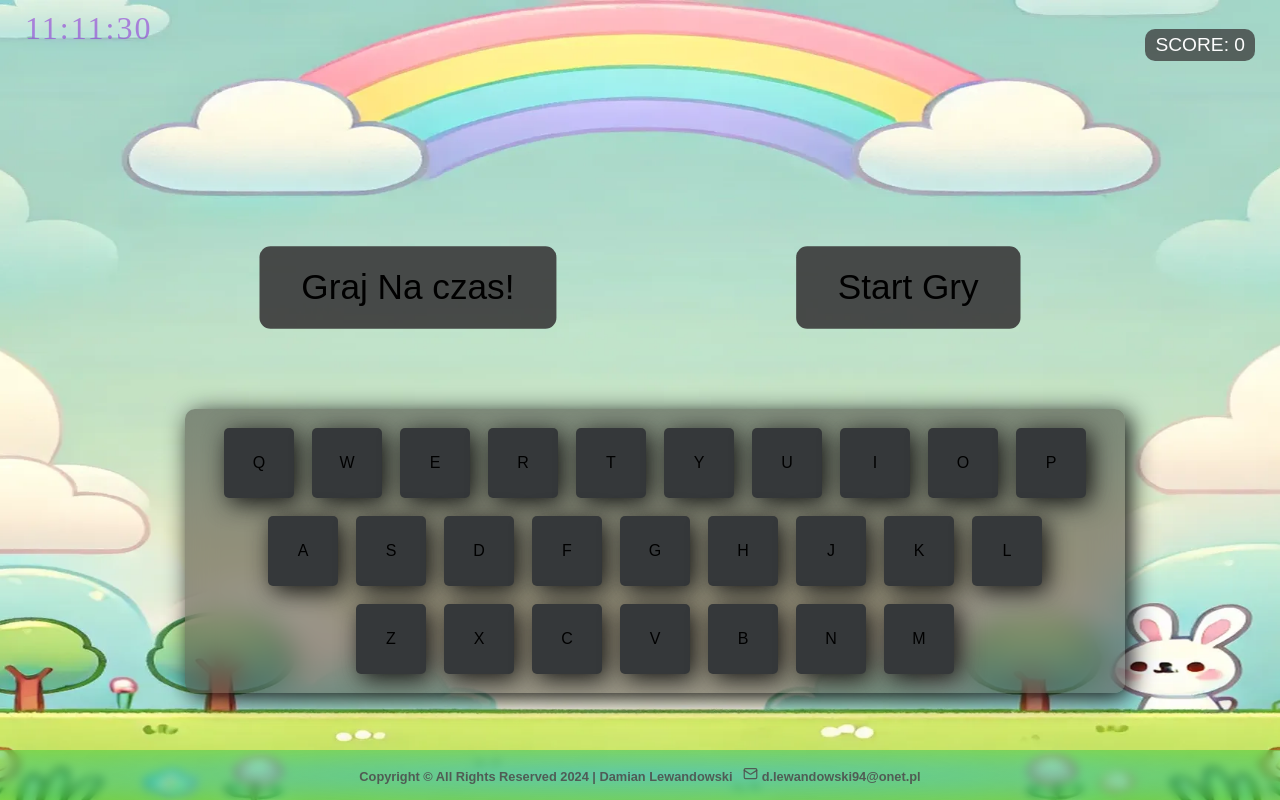
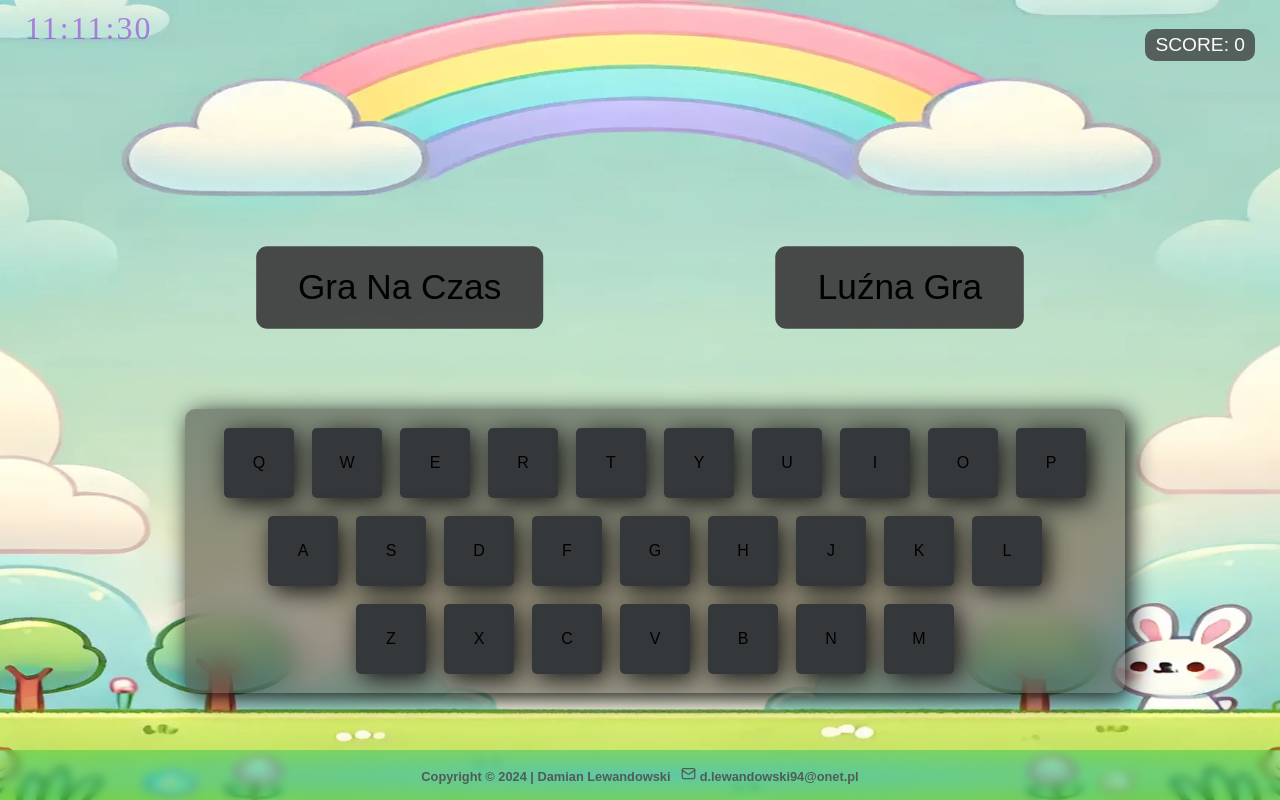
Before and after one commit to dalewandowski/RandomLetterApp, a React (Vite) app: page / in a window 1280 px wide. Built offline with nearby package versions, Linux system fonts and the light colour scheme; a web font is replaced by a local one.

Commit message:
add reset button & fix functions for challenge

```diff
--- a/src/App.jsx
+++ b/src/App.jsx
@@ -1,14 +1,10 @@
-import Footer from "./Components/Footer/Footer.jsx";
 import RandomLetter from "./Components/RandomLetter/RandomLetter.jsx";
-import DigitalClock from "./Components/Clock/DigitalClock.jsx";
 
 import "/app.css";
 function App() {
   return (
     <>
-      <DigitalClock />
       <RandomLetter />
-      <Footer />
     </>
   );
 }
--- a/src/Components/Challenge/Challenge.jsx
+++ /dev/null
@@ -1,17 +0,0 @@
-export default function Challenge({
-  handleStartChallenge,
-  timeLeft,
-  className,
-}) {
-  return (
-    <>
-      <button
-        onClick={handleStartChallenge}
-        type="button"
-        className={className}
-      >
-        Graj Na czas!
-      </button>
-    </>
-  );
-}
--- a/src/Components/Footer/Footer.jsx
+++ b/src/Components/Footer/Footer.jsx
@@ -5,8 +5,8 @@ function Footer() {
   return (
     <footer className={style.footer}>
       <p className={style.textFooter}>
-        Copyright &copy; All Rights Reserved {new Date().getFullYear()} | Damian
-        Lewandowski &nbsp;&nbsp;
+        Copyright &copy; {new Date().getFullYear()} | Damian Lewandowski
+        &nbsp;&nbsp;
         <Mail size={15} /> d.lewandowski94@onet.pl{" "}
       </p>
     </footer>
--- a/src/Components/Keyboard/Keyboard.jsx
+++ b/src/Components/Keyboard/Keyboard.jsx
@@ -2,7 +2,7 @@ import { useState } from "react";
 import style from "./keyboard.module.css";
 import { motion } from "motion/react";
 
-function Keyboard({ randomLetter, isGameStarted, onClick }) {
+function Keyboard({ randomLetter, onClick }) {
   const [rows, setRows] = useState([
     ["q", "w", "e", "r", "t", "y", "u", "i", "o", "p"],
     ["a", "s", "d", "f", "g", "h", "j", "k", "l"],
@@ -23,7 +23,7 @@ function Keyboard({ randomLetter, isGameStarted, onClick }) {
               <button
                 onClick={() => onClick(letter)}
                 style={
-                  randomLetter === letter.toUpperCase() && isGameStarted
+                  randomLetter === letter.toUpperCase()
                     ? { backgroundColor: "orange" }
                     : {}
                 }
--- a/src/Components/RandomLetter/RandomLetter.jsx
+++ b/src/Components/RandomLetter/RandomLetter.jsx
@@ -1,67 +1,63 @@
-import { useState, useEffect, useRef } from "react";
+import { useState, useEffect } from "react";
+import { motion, AnimatePresence } from "motion/react";
+import style from "./randomLetter.module.css";
+// import components
 import Keyboard from "../Keyboard/Keyboard";
-import style from "./randomLetter.module.css";
+import DigitalClock from "../Clock/DigitalClock";
+import Footer from "../Footer/Footer";
+
+// import functions
 import startGame from "../../Functional/startGame";
 import getRandomLetter from "../../Functional/getRandomLetter";
 import playSound from "../../Functional/playSound";
-import { motion, AnimatePresence } from "motion/react";
-import Challenge from "../Challenge/Challenge";
+import intervalsForChallenge from "../../Functional/intervalsForChallenge";
 
 function RandomLetter() {
   const [randomLetter, setRandomLetter] = useState("");
-  const [isGameStarted, setIsGameStarted] = useState(false);
   const [score, setScore] = useState(0);
+  const [isIncorrect, setIsIncorrect] = useState(false);
   const [isCorrect, setIsCorrect] = useState(false);
-  const [isIncorrect, setIsIncorrect] = useState(false);
   const [answerColor, setAnswerColor] = useState("");
+  const [gameType, setGameType] = useState(null);
+  const [timeInterval, setTimeInterval] = useState(10000);
+  const [timeLeft, setTimeLeft] = useState(10000);
 
-  const [timeInterval, setTimeInterval] = useState(10000);
-  const [timeLeft, setTimeLeft] = useState(timeInterval);
-  const [isChallangeStarted, setIsChallangeStarted] = useState(true);
-
+  // sounds for correct and incorrect answers
   const correctSound = new Audio("../sounds/correct.mp3");
   const incorrectSound = new Audio("../sounds/incorrect.mp3");
 
-  // Ref to store the interval ID for changing the letter
-  const letterChangeInterval = useRef(null);
-
-  /////// Start Game //////
+  // function to start game and reset variables, without challenge
   function handleGameStart() {
-    startGame(
-      setIsGameStarted,
-      setScore,
-      setRandomLetter,
-      setIsChallangeStarted
-    );
+    startGame(setScore, setRandomLetter);
+    setGameType("normal");
   }
 
-  ///// Reset and start the letter change interval /////
-  function startLetterChangeInterval() {
-    // Clear any existing interval
-    if (letterChangeInterval.current) {
-      clearInterval(letterChangeInterval.current);
+  // function to start challenge gameType
+  function handleStartChallenge() {
+    startGame(setScore, setRandomLetter);
+    setTimeInterval(10000);
+    setGameType("challenge");
+    setTimeLeft(10000);
   }
 
-    // Start a new interval
-    letterChangeInterval.current = setInterval(() => {
-      getRandomLetter(setRandomLetter);
-    }, timeInterval);
+  function resetGame() {
+    setGameType(null);
+    setScore(0);
+    setRandomLetter("");
+    setTimeInterval(10000);
   }
 
-  ///// onClick function //////
+  //function to handle click on letter
   function handleClickLetter(letter) {
-    if (isGameStarted) {
+    if (gameType === "normal" || gameType === "challenge") {
       if (letter.toUpperCase() === randomLetter) {
         playSound(true, correctSound, incorrectSound);
-        setIsCorrect(true);
+
         setIsIncorrect(false);
         setScore((prevScore) => prevScore + 1);
         setAnswerColor("");
         getRandomLetter(setRandomLetter);
-
-        // Reset time and interval
-        setTimeLeft(timeInterval);
-        startLetterChangeInterval();
+        setTimeLeft(timeInterval); // Reset czasu
       } else {
         playSound(false, correctSound, incorrectSound);
         setIsIncorrect(true);
@@ -71,136 +67,150 @@ function RandomLetter() {
     }
   }
 
-  /////////function for keyboard //////
+  // useEffect for keyup event
   useEffect(() => {
     const handleKeyup = (e) => {
-      if (isGameStarted && e.key.toUpperCase() === randomLetter) {
+      if (
+        (gameType === "normal" && gameType === "challenge") ||
+        e.key.toUpperCase() === randomLetter
+      ) {
         playSound(true, correctSound, incorrectSound);
-        setIsCorrect(true);
         setIsIncorrect(false);
+
         setScore((prevScore) => prevScore + 1);
         setAnswerColor("");
         getRandomLetter(setRandomLetter);
-
-        // Reset time and interval
-        setTimeLeft(timeInterval);
-        startLetterChangeInterval();
-      } else if (isGameStarted) {
+        setTimeLeft(timeInterval); // Reset czasu
+      } else {
         playSound(false, correctSound, incorrectSound);
-        setIsCorrect(false);
+        setIsIncorrect(true);
         setScore((prevScore) => prevScore - 1);
-        setIsIncorrect(true);
         setAnswerColor("red");
       }
     };
+
     window.addEventListener("keyup", handleKeyup);
     return () => {
       window.removeEventListener("keyup", handleKeyup);
     };
-  }, [randomLetter]);
+  }, [randomLetter, gameType, timeInterval]);
 
-  function handleStartChallenge() {
-    setIsGameStarted(true);
-    setIsChallangeStarted(true);
-
-    setTimeInterval(10000); // Reset czasu
-    setScore(0); // Reset wyniku
-    getRandomLetter(setRandomLetter); // Wybierz pierwszą literę
-
-    // Start the interval
-    startLetterChangeInterval();
-  }
-
-  useEffect(() => {
-    if (!isGameStarted) return;
-    else if (isChallangeStarted) {
-      // Start the interval when the challenge begins
-      startLetterChangeInterval();
-      return () => {
-        if (letterChangeInterval.current) {
-          clearInterval(letterChangeInterval.current);
-        }
-      };
-    }
-  }, [isChallangeStarted, isGameStarted, timeInterval]);
-
-  ///////// Skracanie czasu co 15 punktów ///////
-  useEffect(() => {
-    if (score > 0 && score % 15 === 0) {
-      setTimeInterval((prevTime) => Math.max(prevTime - 1000, 1000)); // Minimalny czas to 1 sekunda
-    }
-  }, [score]);
-
-  ////// Odliczanie czasu do zmiany litery /////
-  useEffect(() => {
-    if (!isGameStarted) return;
-    if (isChallangeStarted) {
-      const interval = setInterval(() => {
-        setTimeLeft((prevTime) => prevTime - 1000);
-      }, 1000);
-
-      if (timeLeft <= 0) {
-        setTimeLeft(timeInterval);
-      }
-
-      return () => clearInterval(interval);
-    }
-  }, [isChallangeStarted, isGameStarted, timeLeft, timeInterval]);
-
-  useEffect(() => {
-    return () => {
-      // Clear the interval when the component unmounts
-      if (letterChangeInterval.current) {
-        clearInterval(letterChangeInterval.current);
-      }
-    };
-  }, []);
+  // intervals function for challenge
+  intervalsForChallenge(
+    score,
+    setTimeInterval,
+    gameType,
+    setRandomLetter,
+    getRandomLetter,
+    timeInterval,
+    setTimeLeft
+  );
 
   console.log("timeLeft", timeLeft);
   console.log("timeInterval", timeInterval);
+  console.log("gameType", gameType);
 
   return (
-    <main>
-      {isChallangeStarted && isGameStarted ? (
-        <h5 className={style.timeLeft}>
-          Pozostało {timeLeft / 1000} sekund do zmiany litery
-        </h5>
+    <>
+      <header>
+        <DigitalClock />
+        {gameType != null ? (
+          <motion.button
+            initial={{ scale: 1 }}
+            animate={{ scale: [1, 1.1, 1] }}
+            transition={{
+              duration: 1,
+              easing: "easeIn",
+              repeat: Infinity,
+            }}
+            className={style.resetButton}
+            onClick={resetGame}
+          >
+            RESET
+          </motion.button>
         ) : (
           ""
         )}
-      <div>
+      </header>
+      <main>
+        {gameType === "challenge" ? (
+          <h2 className={style.timeLeft}>
+            Pozostało{" "}
+            <AnimatePresence mode="popLayout">
+              <motion.span
+                key={timeLeft}
+                transition={{ duration: 1 }}
+                initial={{
+                  opacity: 0,
+                  y: 100,
+                  scale: -1,
+                }}
+                animate={{
+                  opacity: 1,
+                  y: 0,
+                  scale: 2,
+                }}
+                exit={{
+                  opacity: 0,
+                  y: -100,
+                  scale: 1,
+                }}
+                style={
+                  timeLeft <= 3000
+                    ? { color: "red" }
+                    : { color: "rgb(38, 233, 38)" }
+                }
+              >
+                {Math.floor(timeLeft / 1000)}
+              </motion.span>
+            </AnimatePresence>{" "}
+            sekund do zmiany litery
+          </h2>
+        ) : (
+          ""
+        )}
+
         <p className={style.scoreParagraph}>SCORE: {score}</p>
-        <AnimatePresence mode="popLayout">
-          {!isGameStarted ? (
+
+        {gameType === null ? (
           <motion.div
             initial={{ scale: 1 }}
             animate={{ scale: [1, 1.1, 1] }}
-              transition={{ duration: 1, easing: "easeIn", repeat: Infinity }}
-              key={isGameStarted}
+            transition={{
+              duration: 1,
+              easing: "easeIn",
+              repeat: Infinity,
+            }}
             style={{
               display: "flex",
               justifyContent: "center",
-                alignItems: "space-between",
-                perspective: "1000px",
+              alignItems: "space-evenly",
+              perspective: "-1000px",
             }}
           >
-              <Challenge
-                handleStartChallenge={handleStartChallenge}
-                buttonText="Gra na Czas"
-                timeLeft={timeLeft / 1000}
+            <motion.button
+              initial={{ scale: 0 }}
+              animate={{ scale: 1 }}
+              transition={{ duration: 0.2, ease: "linear" }}
+              onClick={handleStartChallenge}
               className={style.startButton}
-              />
+            >
+              Gra Na Czas
+            </motion.button>
+
             <motion.button
+              initial={{ scale: 0 }}
+              animate={{ scale: 1 }}
+              transition={{ duration: 0.2, ease: "linear", delay: 0.2 }}
               className={style.startButton}
               onClick={handleGameStart}
             >
-                Start Gry
+              Luźna Gra
             </motion.button>
           </motion.div>
         ) : (
           <>
             <motion.span
-                key={isGameStarted}
               className={style.randomLetter}
               initial={{ opacity: 0, y: -1000 }}
               animate={{
@@ -215,14 +225,17 @@ function RandomLetter() {
             </motion.span>
           </>
         )}
-        </AnimatePresence>
-      </div>
+
         <Keyboard
           onClick={handleClickLetter}
-        isGameStarted={isGameStarted}
+          isGameStarted={gameType !== null}
           randomLetter={randomLetter}
         />
       </main>
+      <footer>
+        <Footer />
+      </footer>
+    </>
   );
 }
 
--- a/src/Components/RandomLetter/randomLetter.module.css
+++ b/src/Components/RandomLetter/randomLetter.module.css
@@ -16,7 +16,8 @@
   color: red;
 }
 
-.startButton {
+.startButton,
+.resetButton {
   margin: 0 auto;
   display: block;
   font-size: 2rem;
@@ -26,11 +27,23 @@
   margin-bottom: 10vh;
   transition: background-color, box-shadow 0.3s ease-in-out;
 }
-.startButton:hover {
+.startButton:hover,
+.resetButton:hover {
   background-color: #3d3d3dc4;
   box-shadow: 2px 2px 25px rgb(3, 3, 3);
 }
 
+.startButton:active,
+.resetButton:active {
+  background-color: orange;
+}
+
+.resetButton {
+  position: fixed;
+  top: 55px;
+  left: 25px;
+  font-size: 1rem;
+}
 .scoreParagraph {
   position: fixed;
   top: 10px;
@@ -47,7 +60,6 @@
   top: 12%;
   left: 50%;
   transform: translateX(-50%);
-  font-size: 1.2rem;
   background-color: #3d3d3dc4;
   border-radius: 10px;
   padding: 5px 10px;
@@ -57,6 +69,7 @@
 @media (max-width: 964px) {
   .randomLetter {
     font-size: 4rem;
+    margin-bottom: 14px;
   }
   .startButton {
     font-size: 1.2rem;
@@ -66,3 +79,10 @@
     font-size: 0.8rem;
   }
 }
+
+@media (max-height: 600px) {
+  .timeLeft {
+    font-size: 0.6rem;
+    margin-top: 32px;
+  }
+}
--- /dev/null
+++ b/src/Functional/intervalsForChallenge.jsx
@@ -0,0 +1,42 @@
+import { useEffect } from "react";
+
+function intervalsForChallenge(
+  score,
+  setTimeInterval,
+  gameType,
+  setRandomLetter,
+  getRandomLetter,
+  timeInterval,
+  setTimeLeft
+) {
+  //Short time every 15 points
+  useEffect(() => {
+    if (score > 0 && score % 15 === 0) {
+      setTimeInterval((prevTime) => Math.max(prevTime - 1000, 1000));
+    }
+  }, [score]);
+
+  // First letter is changed every 10 seconds, and   every 15point time is shorted 1 second
+  useEffect(() => {
+    if (gameType === "normal") return;
+    if (gameType === "challenge") {
+      const interval = setInterval(() => {
+        setTimeLeft((prevTime) => {
+          if (prevTime - 1000 <= 0) {
+            getRandomLetter(setRandomLetter);
+            return timeInterval; // Resetuje czas po zmianie litery
+          }
+          return prevTime - 1000; // Kontynuuje odliczanie
+        });
+      }, 1000);
+
+      return () => clearInterval(interval);
+    }
+  }, [gameType, timeInterval]);
+
+  // sync time left with time interval
+  useEffect(() => {
+    setTimeLeft(timeInterval);
+  }, [timeInterval]);
+}
+export default intervalsForChallenge;
```
Also changed, not shown: src/Functional/startGame.jsx (+1 -8 lines), src/Components/Challenge/challenge.module.css (deleted). Lines whose indentation alone changed are shown as unchanged.
